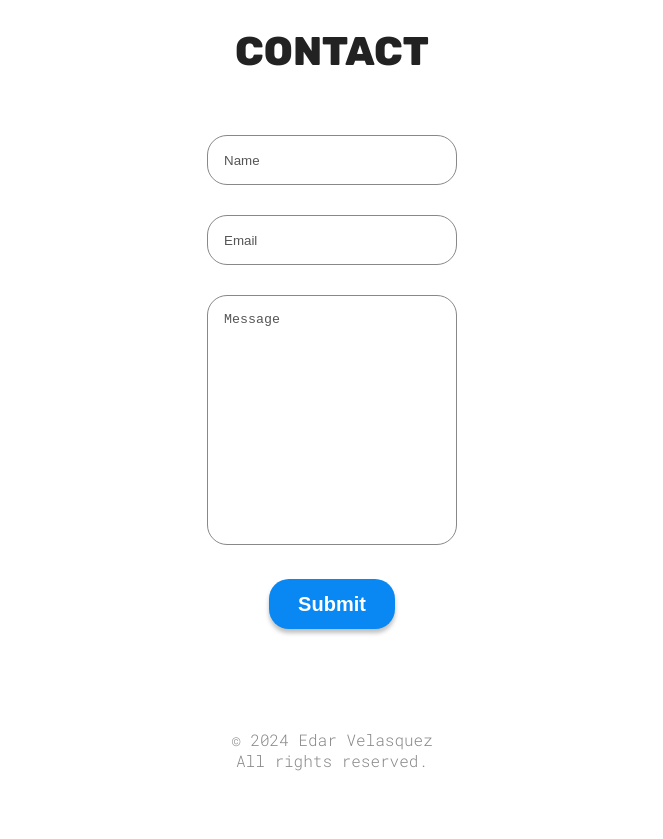
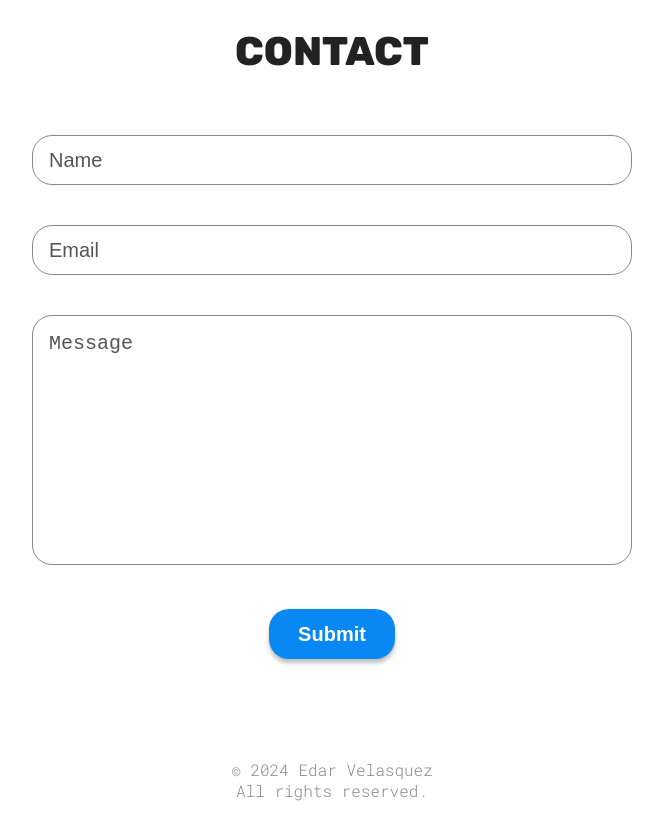
Before and after one commit to velas017/personal-react-website-1, a React (Vite) app: page / in a window 1280 px wide. Shown: the part 1860-2699 px from the top of the page, without its empty margins (308-971 px from the left). Built offline with nearby package versions, Linux system fonts and the light colour scheme.

Commit message:
added media querie for contact and done just gotta update projects and pictures

```diff
--- a/src/sections/Contact/ContactStyles.module.css
+++ b/src/sections/Contact/ContactStyles.module.css
@@ -60,3 +60,19 @@ input[type='submit'] :active {
     transform: translateY(2px);
     box-shadow: 0 2px 2px rgba(0, 0, 0, 0.25);
 }
+
+@media (width >= 800px) {
+    textarea, input:not([type='submit']) {
+        width: 600px;
+        font-size: 20px;
+    }
+    form {
+        gap: 40px;
+    }
+}
+
+@media (width >= 1400px) {
+    textarea, input:not([type='submit']) {
+        width: 800px;
+    }
+}
--- a/src/sections/Skills/SkillsStyles.module.css
+++ b/src/sections/Skills/SkillsStyles.module.css
@@ -39,9 +39,9 @@ hr {
         p {
             font-size: 20px;
         }
-
+    }
         hr {
             width: 300px;
         }
-    }
+
 }
```
